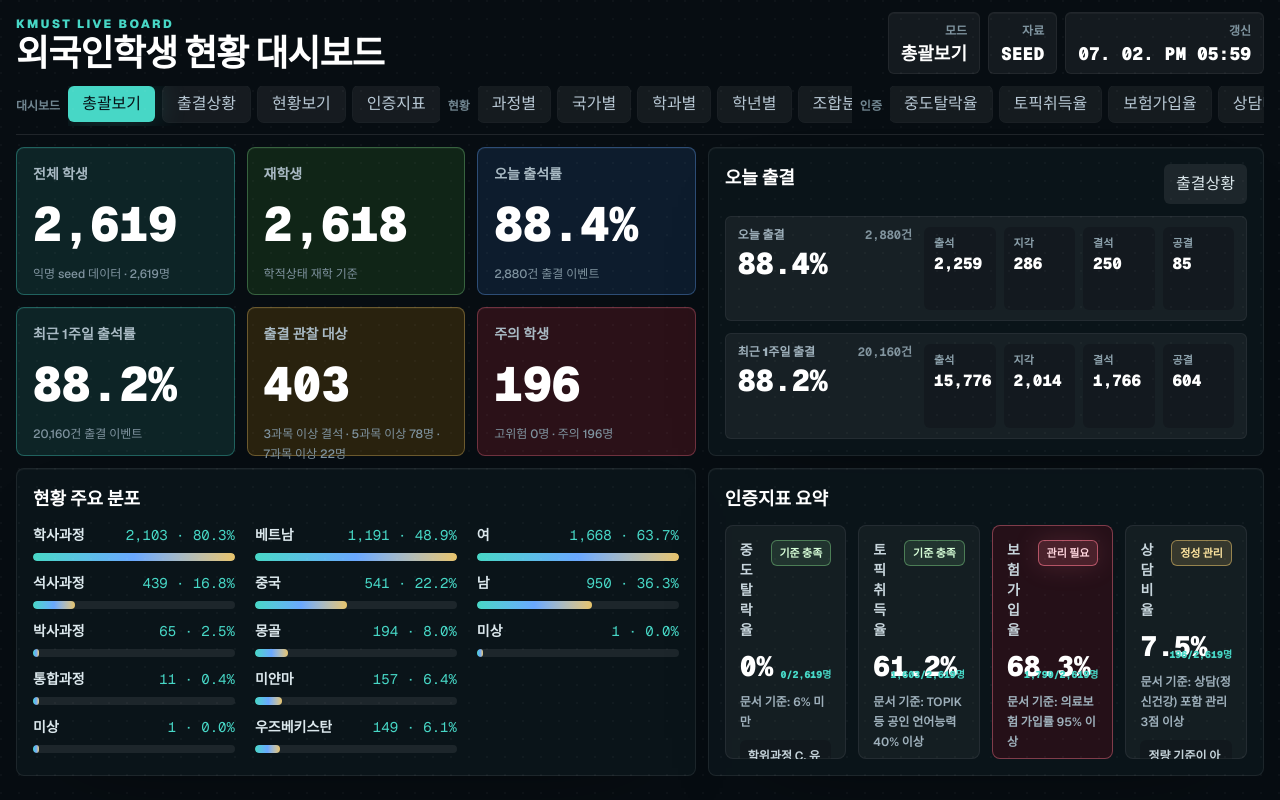
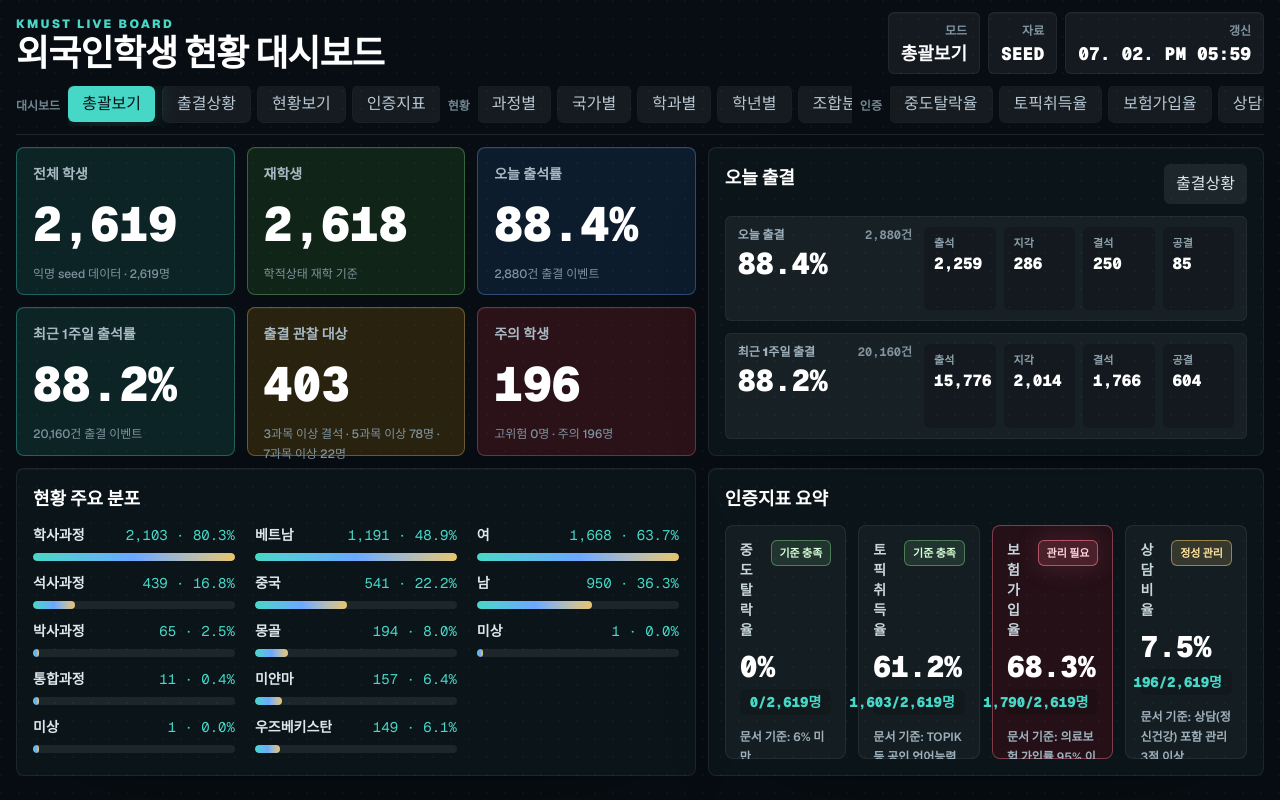
Before and after one commit to kongziac-lab/kmust, a Next.js app: page / in a window 1280 px wide. Built offline with nearby package versions, Linux system fonts and the light colour scheme; a web font is replaced by a local one.

Commit message:
Fix certification summary count overlap

```diff
--- a/src/app/dashboard-monitor.tsx
+++ b/src/app/dashboard-monitor.tsx
@@ -1443,12 +1443,14 @@ function CertificationSummaryGrid({ summary }: { summary: DashboardSummary }) {
             </span>
           </div>
 
-          <div className="mt-3 flex items-end justify-between gap-2">
-            <div className="summary-value min-w-0 font-mono text-[clamp(1.75rem,1.45vw,2rem)] font-black leading-none text-white">
+          <div className="summary-value-stack mt-3 grid gap-2">
+            <div className="summary-value min-w-0 font-mono text-[clamp(1.85rem,2.2vw,2.45rem)] font-black leading-none text-white">
               {indicator.value}
             </div>
-            <div className="summary-count-ratio shrink-0 whitespace-nowrap text-right font-mono text-[clamp(0.62rem,0.55vw,0.75rem)] font-black leading-none text-[#47d7c6]">
-              {indicator.count}
+            <div className="summary-count-ratio-row flex min-w-0 items-center justify-end rounded-md bg-black/14 px-2.5 py-1.5">
+              <span className="summary-count-ratio whitespace-nowrap text-right font-mono text-sm font-black leading-none text-[#47d7c6]">
+                {indicator.count}
+              </span>
             </div>
           </div>
 
```
Also changed, not shown: 1 other file (tests, documents, lock files or other folders).
